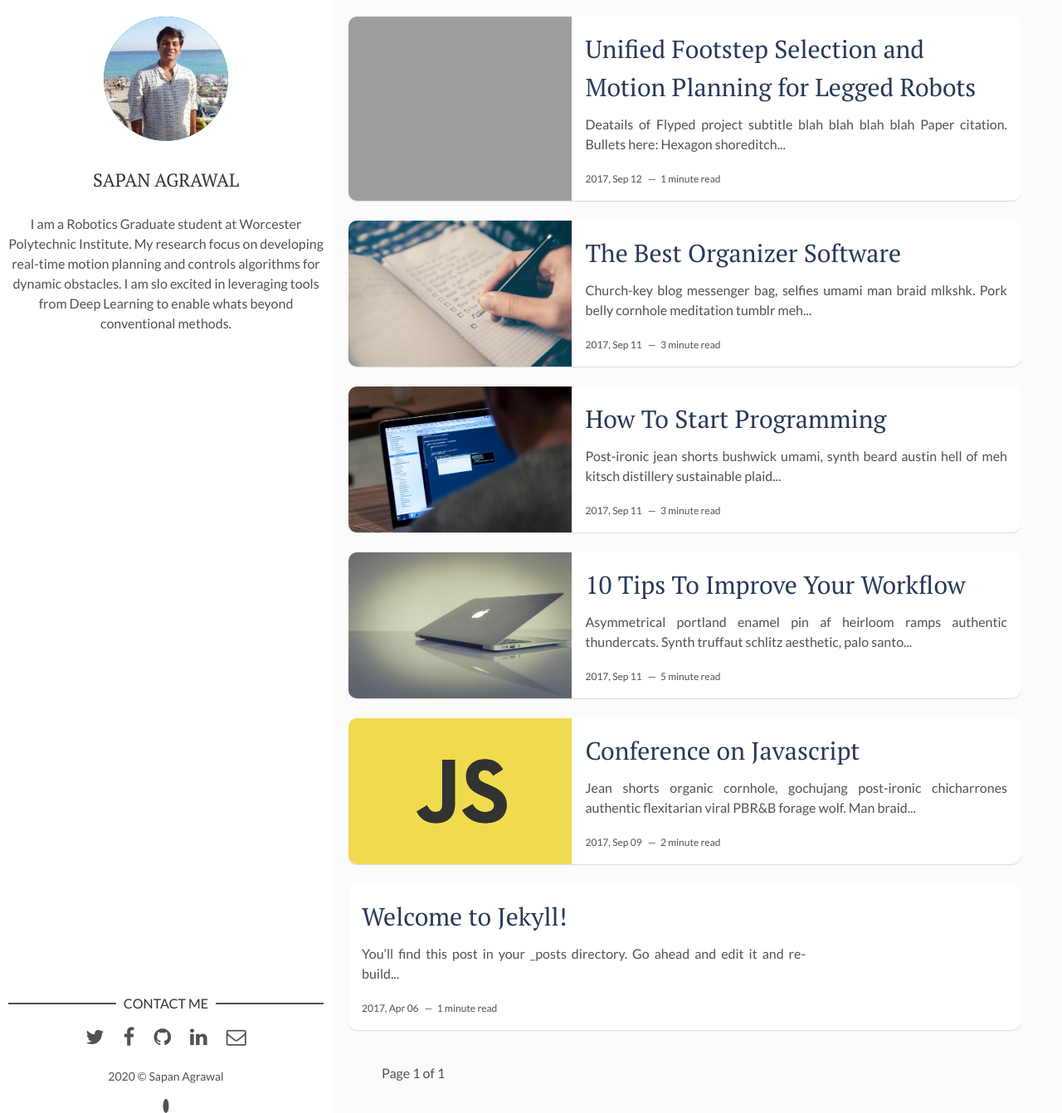
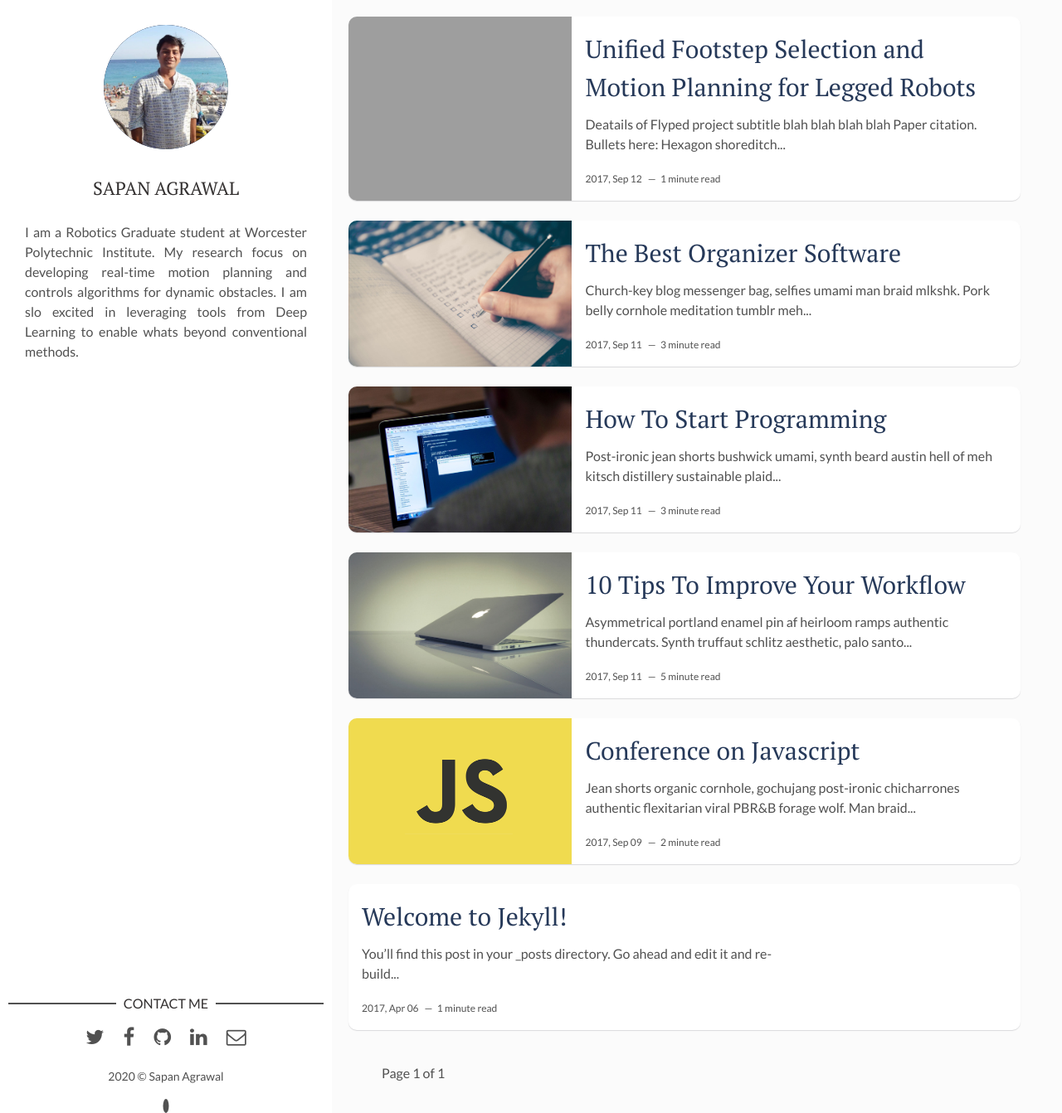
Before and after one commit to sapan-ostic/sapan-ostic.github.io, a Jekyll site: the page built from index.html, in a window 1280 px wide and 1342 px high. Shown: the whole window at 83% size. Built offline with Jekyll 4.4.1, drawn with Linux system fonts in a browser that asks for light colours; the list of posts is cut into pages by our own code.

Commit message:
site setting updated

```diff
--- a/assets/css/main.css
+++ b/assets/css/main.css
@@ -938,7 +938,8 @@ table tfoot td {
 
 .about {
   margin: 0 0 60px;
-  text-align: center;
+  text-align: justify;
+  padding: 10px 20px 10px;
 }
 
 .about .cover-author-image {
@@ -948,7 +949,7 @@ table tfoot td {
   -webkit-border-radius: 100%;
           border-radius: 100%;
   overflow: hidden;
-  background-color: #0a8;
+  background-color: #263959;
 }
 
 .about img {
@@ -964,12 +965,13 @@ table tfoot td {
 }
 
 .about img:hover {
-  -webkit-transform: scale3d(0.9, 0.9, 1);
-          transform: scale3d(0.9, 0.9, 1);
+  -webkit-transform: scale3d(0.95, 0.95, 1);
+          transform: scale3d(0.95, 0.95, 1);
 }
 
 .about .author-name {
   font-family: 'PT Serif', serif;
+  text-align: center;
   margin: 0 0 10px;
   position: initial;
   padding-bottom: 15px;
@@ -1159,7 +1161,6 @@ footer .copyright {
   margin: 0 0 10px;
   font-size: 30px;
   font-weight: 400;
-  text-align: left;
 }
 
 .post .post-content .post-title a {
@@ -1169,7 +1170,6 @@ footer .copyright {
 }
 
 .post .post-content p {
-  text-align: justify;
   margin-top: 0;
 }
 
```
